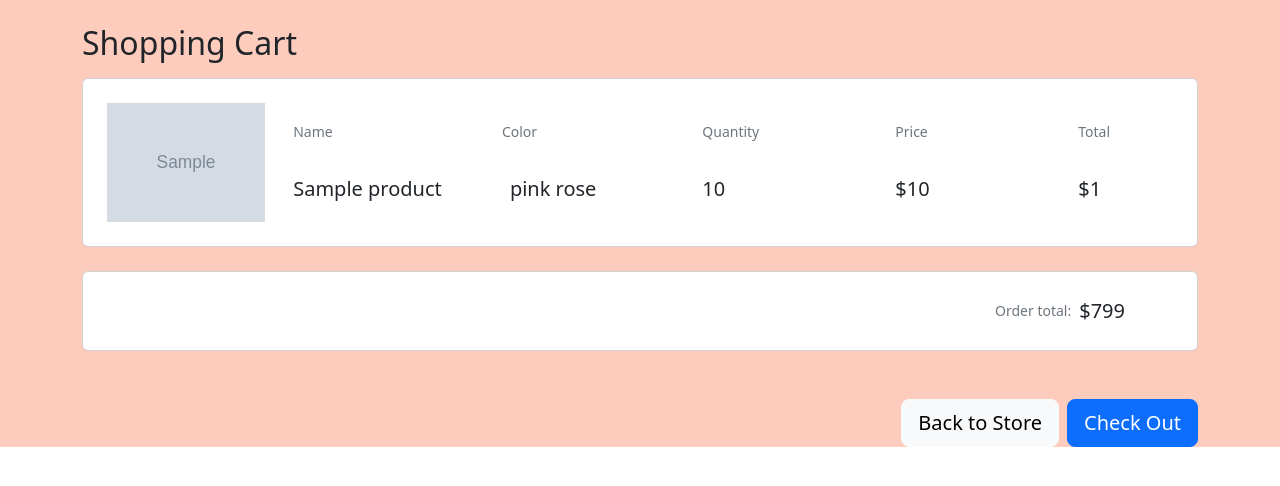
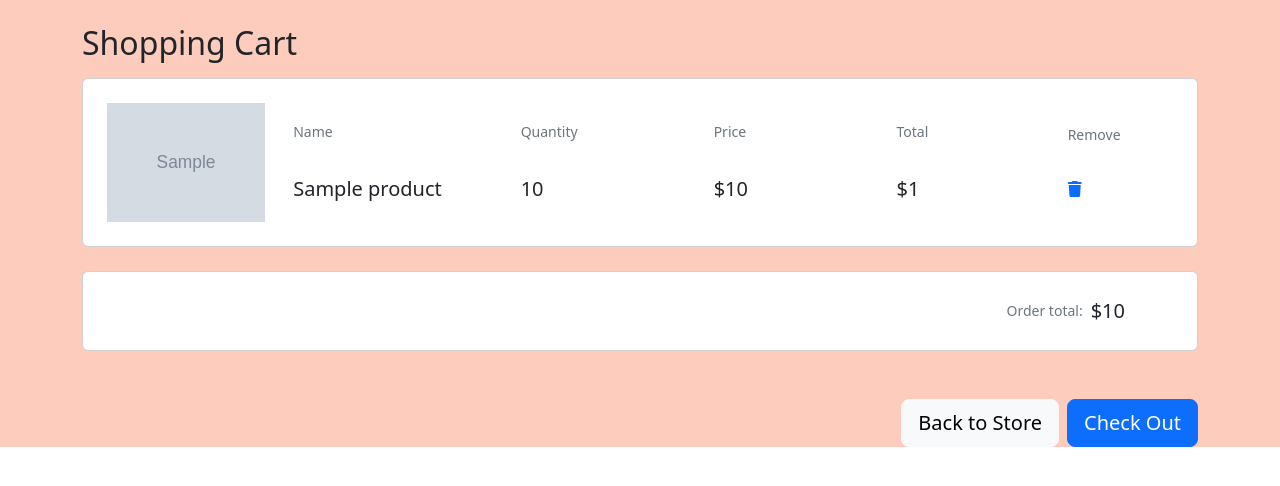
Before and after one commit to parsapap/online-shop, a Django app: template shop_django/M/orders/templates/orders/cart.html in a window 1280 px wide. Shown: the top 486 px of the page. Run offline with Django 4.2, Linux system fonts and the light colour scheme; the template is opened without the code that fills it: most values are stand-ins (such as "Sample title", 1, 10 or a date in 2020); grey boxes marked "Sample" are stand-in pictures; some libraries are stand-ins or nearby versions.

Commit message:
Orders | cart.html | Add icon trash to template

```diff
--- a/shop_django/M/orders/templates/orders/cart.html
+++ b/shop_django/M/orders/templates/orders/cart.html
@@ -4,6 +4,7 @@
 <head>
     <meta charset="UTF-8">
     <title>Shopping Cart</title>
+    <script src="https://kit.fontawesome.com/5d2b8db846.js" crossorigin="anonymous"></script>
     <!-- CSS only -->
     <link href="https://cdn.jsdelivr.net/npm/bootstrap@5.2.3/dist/css/bootstrap.min.css" rel="stylesheet"
           integrity="sha384-rbsA2VBKQhggwzxH7pPCaAqO46MgnOM80zW1RWuH61DGLwZJEdK2Kadq2F9CUG65" crossorigin="anonymous">
@@ -33,7 +34,6 @@
 {% for item in cart %}
                 <div class="card mb-4">
                     <div class="card-body p-4">
-
                         <div class="row align-items-center">
                             <div class="col-md-2">
                                 <img src="{{ item.product.image.url }}"
@@ -45,14 +45,14 @@
                                     <p class="lead fw-normal mb-0">{{ item.product }}</p>
                                 </div>
                             </div>
-                            <div class="col-md-2 d-flex justify-content-center">
-                                <div>
-                                    <p class="small text-muted mb-4 pb-2">Color</p>
-                                    <p class="lead fw-normal mb-0"><i class="fas fa-circle me-2"
-                                                                      style="color: #fdd8d2;"></i>
-                                        pink rose</p>
-                                </div>
-                            </div>
+{#                            <div class="col-md-2 d-flex justify-content-center">#}
+{#                                <div>#}
+{#                                    <p class="small text-muted mb-4 pb-2">Color</p>#}
+{#                                    <p class="lead fw-normal mb-0"><i class="fas fa-circle me-2"#}
+{#                                                                      style="color: #fdd8d2;"></i>#}
+{#                                        pink rose</p>#}
+{#                                </div>#}
+{#                            </div>#}
                             <div class="col-md-2 d-flex justify-content-center">
                                 <div>
                                     <p class="small text-muted mb-4 pb-2">Quantity</p>
@@ -71,6 +71,12 @@
                                     <p class="lead fw-normal mb-0">${{ item.total_price }}</p>
                                 </div>
                             </div>
+                             <div class="col-md-2 d-flex justify-content-center">
+                                <div>
+                                    <p class="small text-muted mb-4 pb-2">Remove</p>
+                                    <a href="{% url 'orders:cart_remove' item.product.id %}"><i class="fa-solid fa-trash"></i></a>
+                                </div>
+                            </div>
                         </div>
 
                     </div>
@@ -82,7 +88,7 @@
                         <div class="float-end">
                             <p class="mb-0 me-5 d-flex align-items-center">
                                 <span class="small text-muted me-2">Order total:</span> <span
-                                    class="lead fw-normal">$799</span>
+                                    class="lead fw-normal">${{ cart.get_total_price }}</span>
                             </p>
                         </div>
 
```
